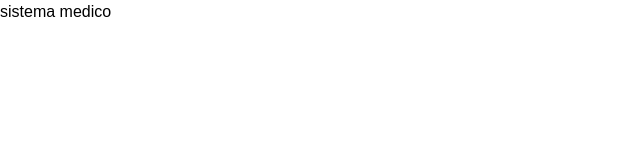
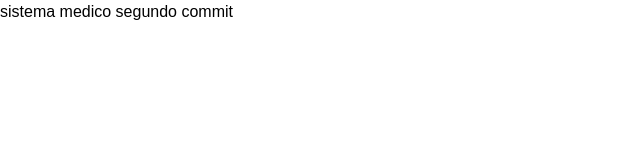
Before and after one commit to LeviTorresx/sistema-medico, a Next.js app: page / in a window 1280 px wide. Shown: the top 160 px of the page, without its empty margins (0-640 px from the left). Built offline with nearby package versions, Linux system fonts and the light colour scheme.

Commit message:
segundo commit

```diff
--- a/src/app/page.tsx
+++ b/src/app/page.tsx
@@ -2,7 +2,7 @@
 export default function Home() {
   return (
     <div>
-      sistema medico
+      sistema medico segundo commit
     </div>
   );
 }
```
